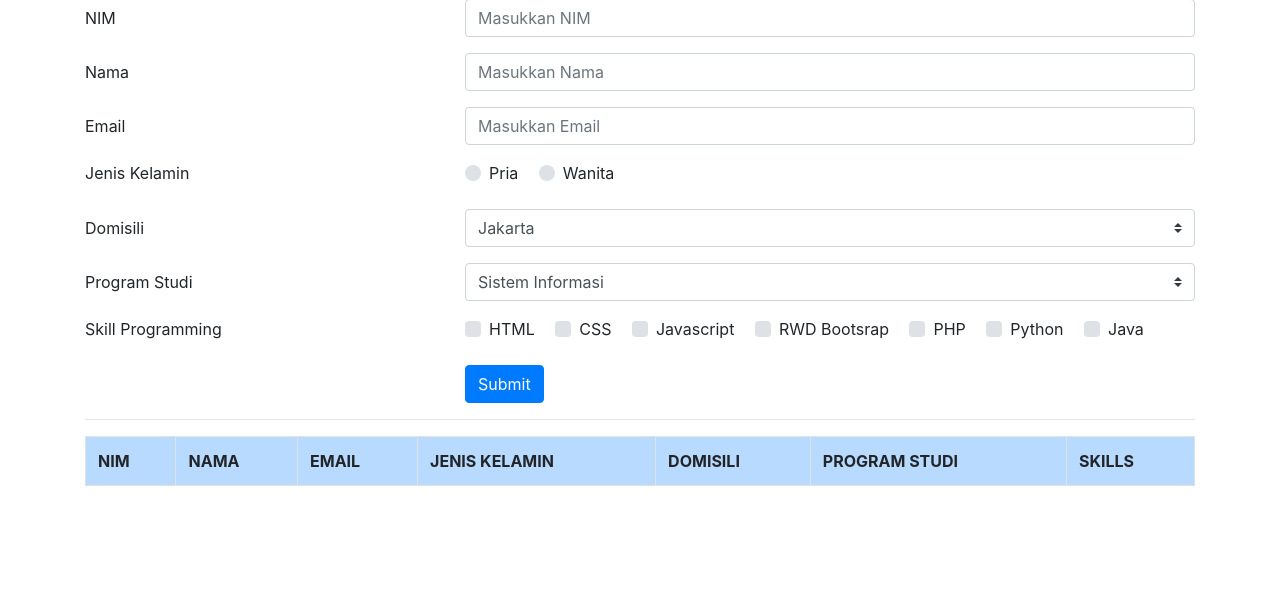
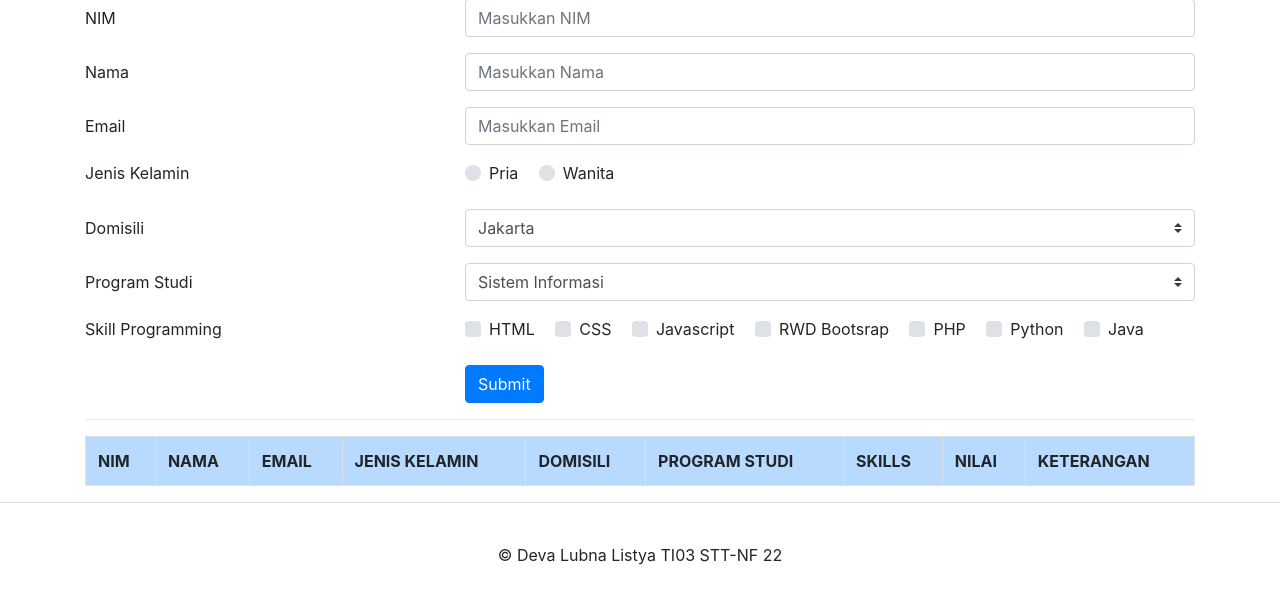
Before and after one commit to Deluna170803/pemrograman-web-2, a PHP site: page /form_registrasi.php in a window 1280 px wide. Shown: the part 47-651 px from the top of the page. Run offline with PHP 8.4, Linux system fonts and the light colour scheme; lists and menus that the app fills with data are empty.

Commit message:
tugas penambahan skor dan keterangan

```diff
--- a/praktikum 3/form_registrasi.php
+++ b/praktikum 3/form_registrasi.php
@@ -97,6 +97,8 @@
                 <th>Domisili</th>
                 <th>Program Studi</th>
                 <th>skills</th>
+                <th>Nilai</th>
+                <th>Keterangan</th>
             </tr>
 
             <?php
@@ -119,12 +121,18 @@
                 <td><?= $prodi;?></td>
                 <td><?php foreach ($skill_user as $skill)
                 {echo $skill;};
+
                 ?>
                 </td>
+                <td><?= $skor;?></td>
+                <td><?= $keterangan;?></td>
             </tr>
             <?php }?>
         </table>
 
     </div>
+    <hr>
+    <br>
+    <footer class="text-center">&copy Deva Lubna Listya TI03 STT-NF 22</footer>
 </body>
 </html>
--- a/praktikum 3/proses_registrasi.php
+++ b/praktikum 3/proses_registrasi.php
@@ -16,4 +16,30 @@ $skills = [
     "Python"=>30,
     "Java"=>50
 ];
+
+if(isset($_POST['submit'])){
+    $skor= 0;
+    if(isset($_POST['skill'])){
+        foreach ($_POST['skill'] as $key){
+            $skor += $skills[$key];
+        }
+    }
+
+    if ($skor == 0){
+        $keterangan = "TIDAK TERPENUHI";
+    }
+    elseif($skor > 0 && $skor <= 40){
+        $keterangan = "KURANG";
+    }
+    elseif($skor > 40 && $skor <= 60){
+        $keterangan = "CUKUP";
+    }
+    elseif($skor > 60 && $skor <=100){
+        $keterangan = "BAIK";
+    }
+    else{
+        $keterangan = "SANGAT BAIK";
+    }
+
+}
 ?>
```
